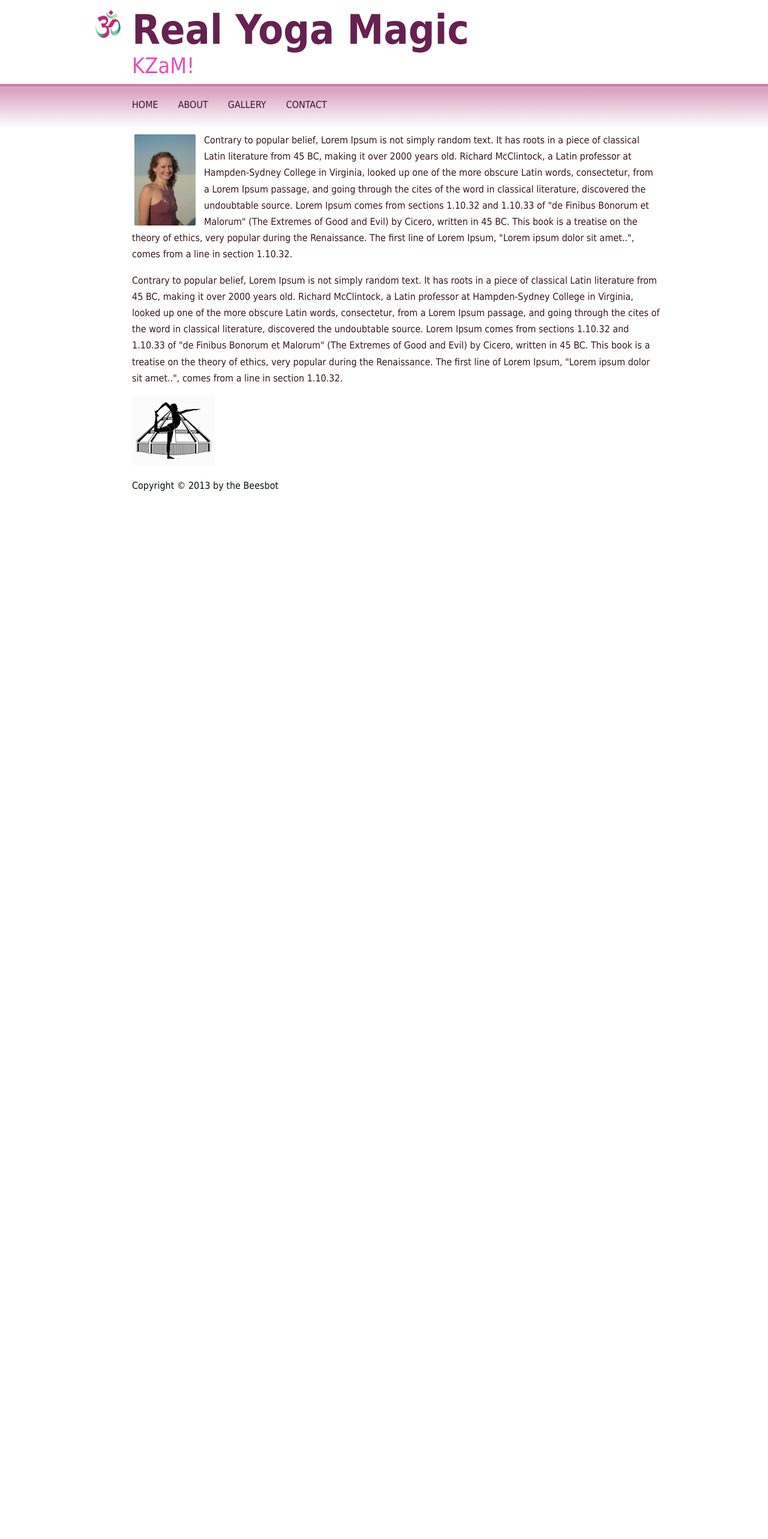
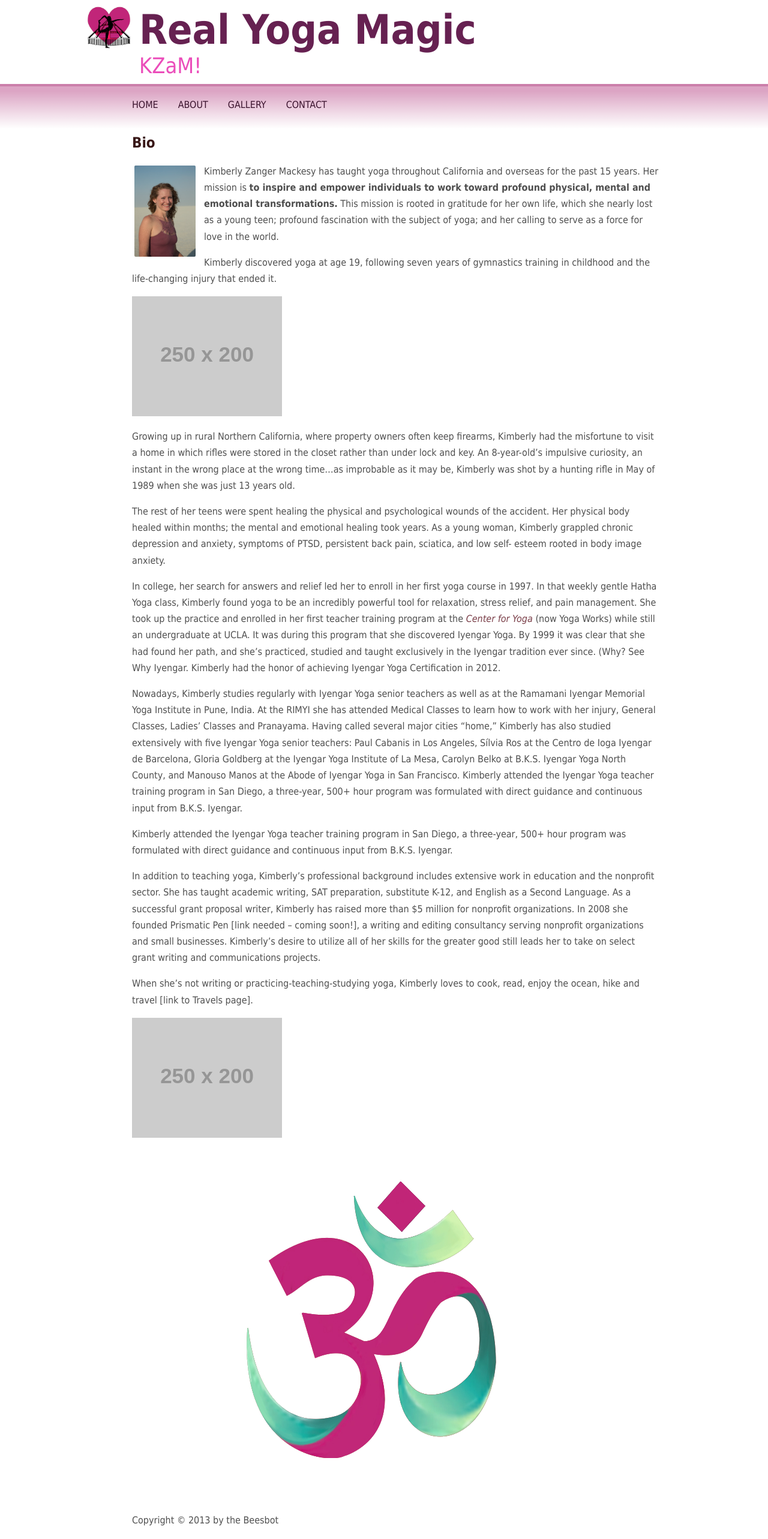
Before and after one commit to KZaM/KZaM.github.io, a Jekyll site: the page built from about.html, in a window 1280 px wide. Shown: the whole page at 60% size. Built offline with Jekyll 4.4.1, drawn with Linux system fonts in a browser that asks for light colours; Markdown is read by kramdown in place of the engine named in the settings; before the commit the page ends 900 px from its top, so only the background shows below that.

Commit message:
changed text on about and index

```diff
--- a/_layouts/default.html
+++ b/_layouts/default.html
@@ -16,7 +16,7 @@
 <body>
 
     <div id="header">
-        <img src="/images/logo2.png" class="logo" />
+        <img src="/images/aling_love_logo2.jpg" class="logo" />
         <div>
             <h1>Real Yoga Magic</h1>
             <h2>KZaM!</h2>
@@ -45,7 +45,7 @@
 
 
             <div id="logo1">
-             <img src="images/Certmark.jpg" />
+             <img src="images/logo2.png" />
             </div>
         </div>
     </div>
--- a/about.html
+++ b/about.html
@@ -3,7 +3,94 @@ layout: default
 title: Real Yoga Magic
 ---
 
+<h2>Bio</h2>
 
-<p><img src="/images/kim.jpg" class="align"/>Contrary to popular belief, Lorem Ipsum is not simply random text. It has roots in a piece of classical Latin literature from 45 BC, making it over 2000 years old. Richard McClintock, a Latin professor at Hampden-Sydney College in Virginia, looked up one of the more obscure Latin words, consectetur, from a Lorem Ipsum passage, and going through the cites of the word in classical literature, discovered the undoubtable source. Lorem Ipsum comes from sections 1.10.32 and 1.10.33 of "de Finibus Bonorum et Malorum" (The Extremes of Good and Evil) by Cicero, written in 45 BC. This book is a treatise on the theory of ethics, very popular during the Renaissance. The first line of Lorem Ipsum, "Lorem ipsum dolor sit amet..", comes from a line in section 1.10.32.</p>
+<p>
+	<img src="/images/kim.jpg" class="align"/>
+	Kimberly Zanger Mackesy has taught yoga throughout California
+	and overseas for the past 15 years. Her mission is <strong>to inspire and
+	empower individuals to work toward profound physical,
+	mental and emotional transformations.</strong> This mission is rooted
+	in gratitude for her own life, which she nearly lost as a young teen;
+	profound fascination with the subject of yoga; and her calling to serve
+	as a force for love in the world.
+</p>
+<p>
+	Kimberly discovered yoga at age 19, following seven years of
+	gymnastics training in childhood and the life-changing injury that
+	ended it.</p>
+	<img src="http://placehold.it/250x200">
 
-<p>Contrary to popular belief, Lorem Ipsum is not simply random text. It has roots in a piece of classical Latin literature from 45 BC, making it over 2000 years old. Richard McClintock, a Latin professor at Hampden-Sydney College in Virginia, looked up one of the more obscure Latin words, consectetur, from a Lorem Ipsum passage, and going through the cites of the word in classical literature, discovered the undoubtable source. Lorem Ipsum comes from sections 1.10.32 and 1.10.33 of "de Finibus Bonorum et Malorum" (The Extremes of Good and Evil) by Cicero, written in 45 BC. This book is a treatise on the theory of ethics, very popular during the Renaissance. The first line of Lorem Ipsum, "Lorem ipsum dolor sit amet..", comes from a line in section 1.10.32.</p>
+<p>
+	Growing up in rural Northern California, where property owners
+	often keep firearms, Kimberly had the misfortune to visit a home in
+	which rifles were stored in the closet rather than under lock and key.
+	An 8-year-old’s impulsive curiosity, an instant in the wrong place at
+	the wrong time…as improbable as it may be, Kimberly was shot by a
+	hunting rifle in May of 1989 when she was just 13 years old.
+</p>
+
+<p>
+	The rest of her teens were spent healing the physical and
+	psychological wounds of the accident. Her physical body healed
+	within months; the mental and emotional healing took years. As a
+	young woman, Kimberly grappled chronic depression and anxiety,
+	symptoms of PTSD, persistent back pain, sciatica, and low self-
+	esteem rooted in body image anxiety.
+</p>
+
+<p>
+	In college, her search for answers and relief led her to enroll in her
+	first yoga course in 1997. In that weekly gentle Hatha Yoga class,
+	Kimberly found yoga to be an incredibly powerful tool for relaxation,
+	stress relief, and pain management. She took up the practice and
+	enrolled in her first teacher training program at the <a href="http://www.yogaworks.com/en/locations/california%20south/los%20angeles/larchmont/" target="_blank"><em>Center for Yoga</em></a>
+	(now Yoga Works) while still an undergraduate at UCLA. It was
+	during this program that she discovered Iyengar Yoga. By 1999 it was
+	clear that she had found her path, and she’s practiced, studied and
+	taught exclusively in the Iyengar tradition ever since. (Why? See Why
+	Iyengar. Kimberly
+	had the honor of achieving Iyengar Yoga Certification in 2012.
+</p>
+
+<p>
+	Nowadays, Kimberly studies regularly with Iyengar Yoga senior
+	teachers as well as at the Ramamani Iyengar Memorial Yoga Institute
+	in Pune, India. At the RIMYI she has attended Medical Classes to
+	learn how to work with her injury, General Classes, Ladies’ Classes
+	and Pranayama. Having called several major cities “home,” Kimberly
+	has also studied extensively with five Iyengar Yoga senior teachers:
+	Paul Cabanis in Los Angeles, Sílvia Ros at the Centro de Ioga Iyengar
+	de Barcelona, Gloria Goldberg at the Iyengar Yoga Institute of La
+	Mesa, Carolyn Belko at B.K.S. Iyengar Yoga North County, and
+	Manouso Manos at the Abode of Iyengar Yoga in San Francisco.
+	Kimberly attended the Iyengar Yoga teacher training program in San
+	Diego, a three-year, 500+ hour program was formulated with direct
+	guidance and continuous input from B.K.S. Iyengar.
+</p>
+
+<p>
+	Kimberly attended the Iyengar Yoga teacher training program in San
+	Diego, a three-year, 500+ hour program was formulated with direct
+	guidance and continuous input from B.K.S. Iyengar.
+</p>
+
+<p>
+	In addition to teaching yoga, Kimberly’s professional background
+	includes extensive work in education and the nonprofit sector. She
+	has taught academic writing, SAT preparation, substitute K-12,
+	and English as a Second Language. As a successful grant proposal
+	writer, Kimberly has raised more than $5 million for nonprofit
+	organizations. In 2008 she founded Prismatic Pen [link needed –
+	coming soon!], a writing and editing consultancy serving nonprofit
+	organizations and small businesses. Kimberly’s desire to utilize all
+	of her skills for the greater good still leads her to take on select grant
+	writing and communications projects.
+</p>
+
+<p>
+	When she’s not writing or practicing-teaching-studying yoga,
+	Kimberly loves to cook, read, enjoy the ocean, hike and travel [link to
+	Travels page].
+</p>
+<img src="http://placehold.it/250x200">
--- a/css/main.css
+++ b/css/main.css
@@ -17,6 +17,7 @@ a:visited {color: #404;}
 
 p{
   line-height: 1.7em;
+  color:#4f4f4f;
 }
 
 #header {
@@ -25,6 +26,7 @@ p{
 }
 #header img, #header div {
   float:left;
+  margin-right: 12px;
 }
 #header h1 {
   padding:0;
@@ -154,8 +156,10 @@ img.align {
 }
 @media(max-width: 620px) {
    #header * {
-    width:100%;
-    text-align:center
+    width:80%;
+    text-align:center;
+    margin-right: auto;
+    margin-left: auto;
   }
   #header {
     padding-top: 0;
```
Also changed, not shown: index.html (+18 -8 lines), images/aling_love_logo.png (added), images/aling_love_logo2.jpg (added), images/prismatic.jpg (added).
